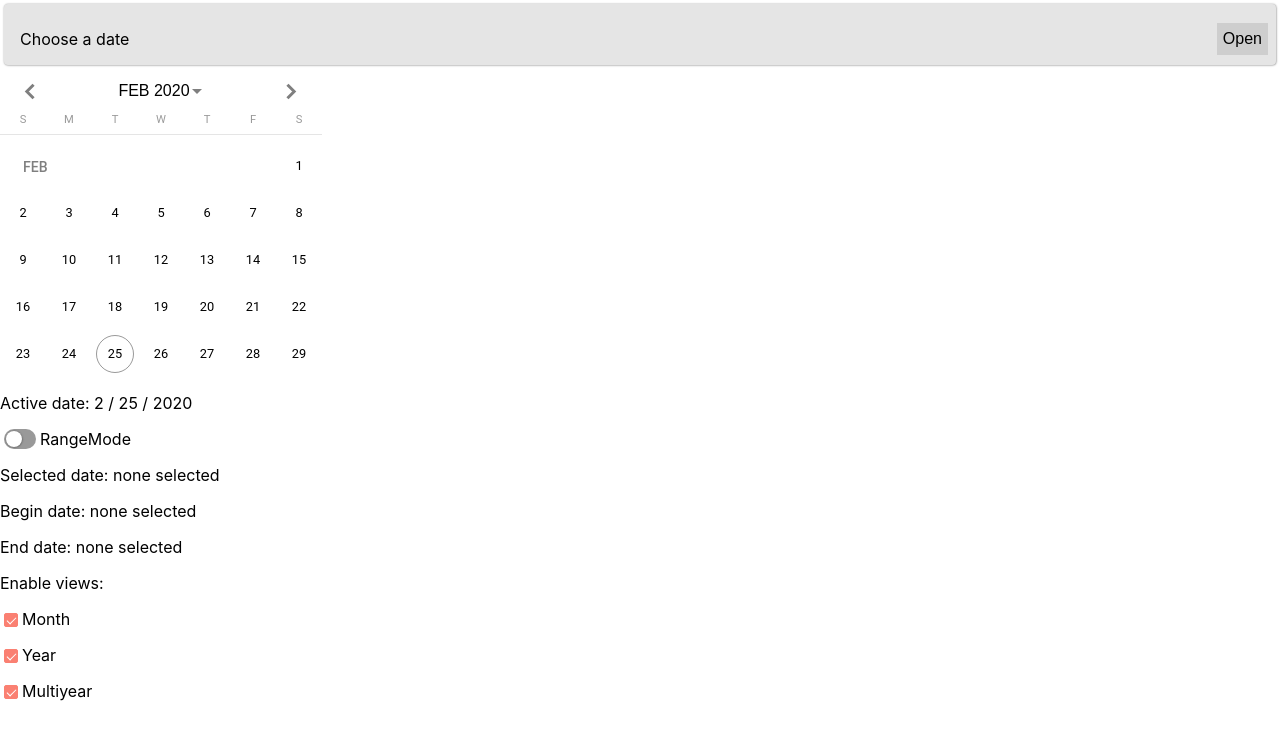
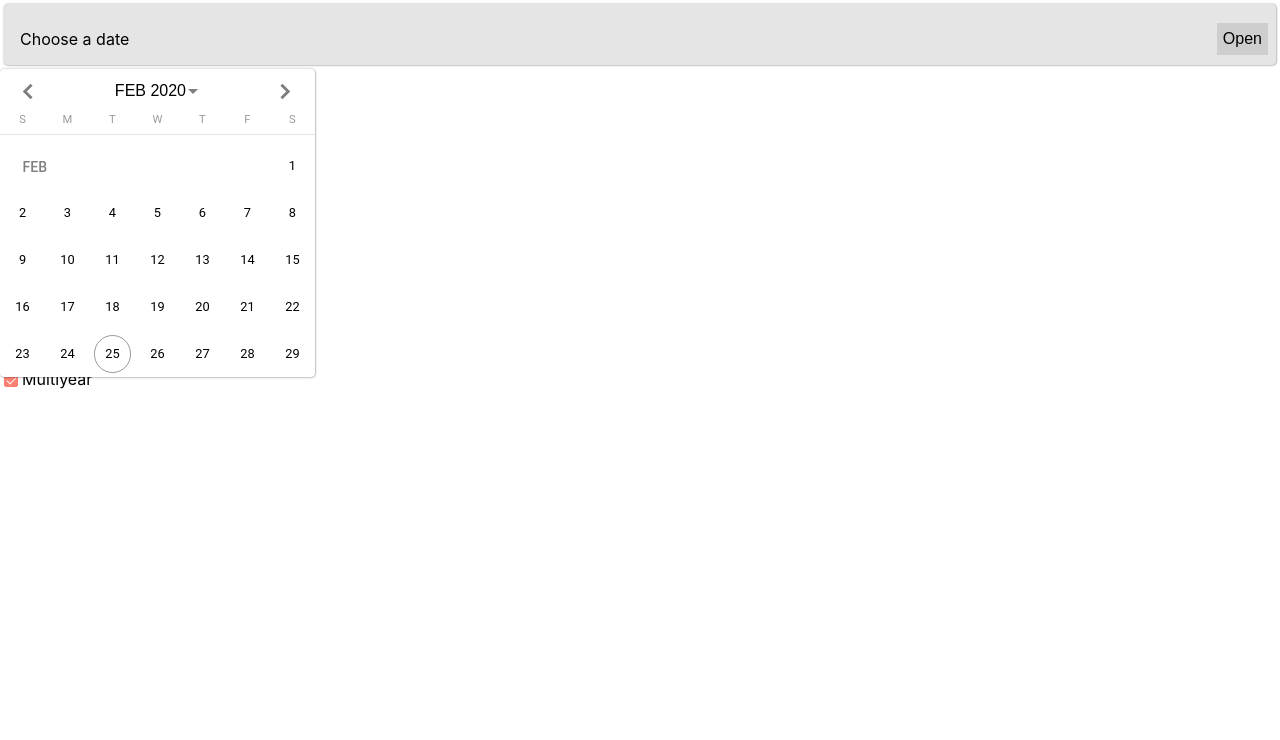
Before and after one commit to kelbert2/Datepicker, a React (Create React App) app: page / in a window 1280 px wide. Both pictures are taken after a click on the button "Open". Shown: the top 740 px of the page. Built offline with nearby package versions, Linux system fonts and the light colour scheme.

Commit message:
Styled large popup of Calendar.

```diff
--- a/src/App.css
+++ b/src/App.css
@@ -10,13 +10,15 @@
   --neutral-dark: rgba(0, 0, 0, .5);
   --on-background: black;
 
-  /* --hover: rgba(0, 0, 0, 0.04);
-  --today: rgba(0, 0, 0, 0.38);
-  --divider: rgba(0, 0, 0, 0.12);
-  --header: rgba(0, 0, 0, 0.38);
-  --body-label: rgba(0, 0, 0, 0.54);
-  --button-arrow: rgba(0, 0, 0, .54);*/
   --border-width: 1.5px;
+}
+
+.overlay {
+  position: fixed;
+  width: 100%;
+  height: 100%;
+  top: 0;
+  left: 0;
 }
 
 .calendar {
@@ -25,6 +27,41 @@
   /* display: block; */
   color: var(--on-background);
   background: var(--background);
+  box-sizing: border-box;
+}
+
+.calendar.inline {
+  display: inline-block;
+}
+
+.calendar.popup,
+.calendar.popup-large {
+  position: fixed;
+
+  position: absolute;
+  z-index: 300;
+  box-shadow: .02em .02em .125em var(--neutral-dark);
+
+  border-radius: .25em;
+}
+
+.calendar.popup {}
+
+.calendar.popup-large {
+  display: block;
+  padding: 1em;
+
+  height: 80vw;
+  max-width: 80vw;
+  width: 80vw;
+  top: 10vw;
+  left: 10vw;
+
+  box-shadow: .25em .25em 1em var(--neutral-dark);
+}
+
+.calendar.popup-large+.overlay {
+  background: var(--neutral-light);
 }
 
 /* table,
@@ -279,6 +316,12 @@ div.header {
   margin: inherit;
 }
 
+
+
+
+
+
+
 .fields {
   width: calc(100% - 1.5em);
   padding: 1em .5em .5em;
--- a/src/CalendarUtils.ts
+++ b/src/CalendarUtils.ts
@@ -293,7 +293,10 @@ const euclideanModulo = (a: number, b: number) => {
 }
 
 export const formatDateDisplay = (date: Date) => {
-    return (getMonth(date) + 1) + ' / ' + getDay(date) + ' / ' + getYear(date);
+    if (date != null) {
+        return (getMonth(date) + 1) + ' / ' + getDay(date) + ' / ' + getYear(date);
+    }
+    return '';
 }
 /** Parse Date from string, assuming Month-Day-Year format, then Day-Month-Year, then Year-Month-Day */
 export const parseStringAsDate = (input: string) => {
--- a/src/Datepicker.tsx
+++ b/src/Datepicker.tsx
@@ -4,6 +4,10 @@ import Calendar from './Calendar';
 import { formatDateDisplay } from './CalendarUtils';
 
 type OPEN_STATES = 'popup' | 'large' | 'inline' | 'close';
+const CALENDAR_CLASS_INLINE = 'inline';
+const CALENDAR_CLASS_POPUP = 'popup';
+const CALENDAR_CLASS_POPUP_LARGE = 'popup-large';
+const INPUT_CLASS_FILLED = 'filled';
 
 function Datepicker() {
     const {
@@ -151,6 +155,10 @@ function Datepicker() {
                     type: 'set-selected-date',
                     payload: date
                 });
+                dispatch({
+                    type: 'set-active-date',
+                    payload: date
+                });
                 _setBeginInput(displayDateAsString(date));
                 return;
             }
@@ -168,6 +176,7 @@ function Datepicker() {
     }
     /** On blur, format second text input and set selected and end dates. */
     const _onBlurEndInput = () => {
+        // TODO: if select out of datepicker before choosing an endDate in rangeMode, will keep previous endInput in display despite the fact that underlying variable has become null
         if (_endInput) {
             const date = parseStringToDate(_endInput);
             dispatch({
@@ -185,7 +194,7 @@ function Datepicker() {
 
     /** Set styling class based on whether or not the input box has content. */
     const _setInputClass = (filled: boolean) => {
-        return filled ? 'filled' : '';
+        return filled ? INPUT_CLASS_FILLED : '';
     }
 
     const _handleDateSelectionFromCalendar = (data: DateData) => {
@@ -200,7 +209,7 @@ function Datepicker() {
     }
 
     const _setCalendarClass = () => {
-        return disablePopup ? 'inline' : popupLarge ? 'popup-large' : 'popup';
+        return disablePopup ? CALENDAR_CLASS_INLINE : popupLarge ? CALENDAR_CLASS_POPUP_LARGE : CALENDAR_CLASS_POPUP;
     }
 
     const _renderEndInput = () => {
@@ -248,6 +257,10 @@ function Datepicker() {
                     classNames={_setCalendarClass()}
                 ></Calendar>
                 : ''}
+            {_open !== 'close' ?
+                <div onClick={() => _handleInputClick()}
+                    className="overlay"></div>
+                : ''}
         </div>
     );
 }
--- a/src/DatepickerContext.tsx
+++ b/src/DatepickerContext.tsx
@@ -348,3 +348,6 @@ export function DatepickerContextProvider({ children }: { children: any }) {
 export const DatepickerContextConsumer = DatepickerContext.Consumer;
 
 export default DatepickerContext;
+
+// TODO: add custom className applied for dates like holidays
+// TODO: refactor all the popup/disable/inline etc. logic to some specific type to avoid any conflicting values
```
